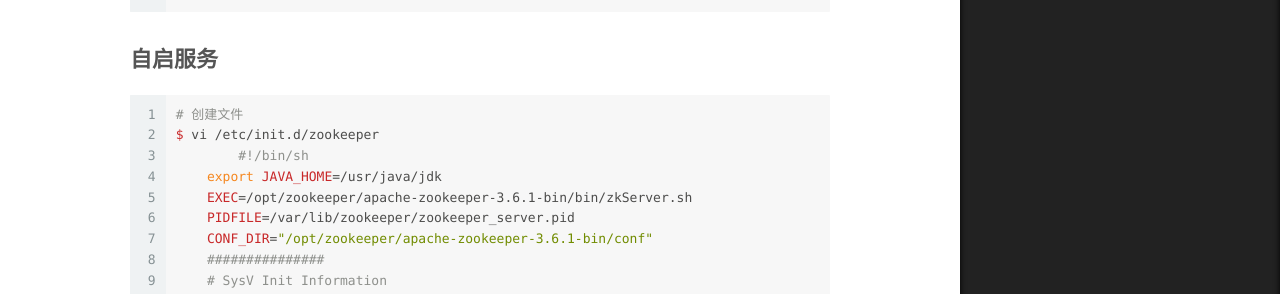
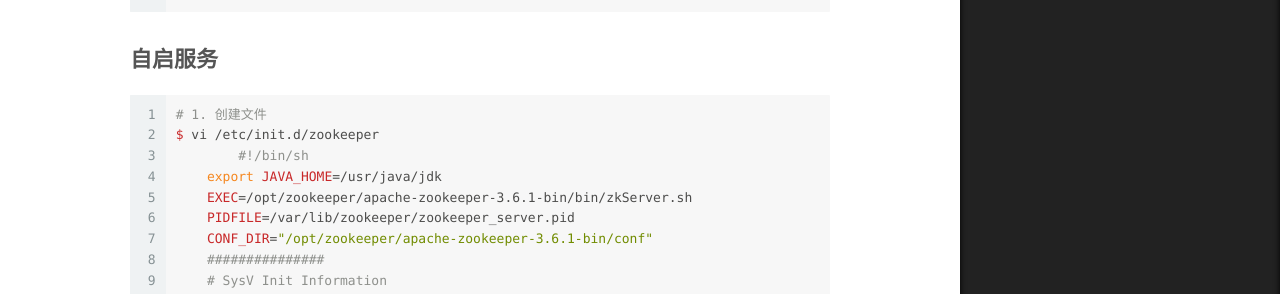
Before and after one commit to guolanren/guolanren.github.io, a Jekyll site: the page built from _posts/2020-05-07-ZooKeeper-安装.md, in a window 1280 px wide and 900 px high, scrolled down 913 px. Shown: the part 153-447 px from the top of the window. Built offline with Jekyll 4.4.1, drawn with Linux system fonts in a browser that asks for light colours; comment, search, counter and statistics services are not loaded.

Commit message:
update post ZooKeeper-安装 "内容修改"

````diff
--- a/_posts/2020-05-07-ZooKeeper-安装.md
+++ b/_posts/2020-05-07-ZooKeeper-安装.md
@@ -49,7 +49,7 @@ shell> zkServer.sh [start | start-foreground]
 ## 自启服务
 
 ```shell
-# 创建文件
+# 1. 创建文件
 $ vi /etc/init.d/zookeeper
 	#!/bin/sh
     export JAVA_HOME=/usr/java/jdk
````
